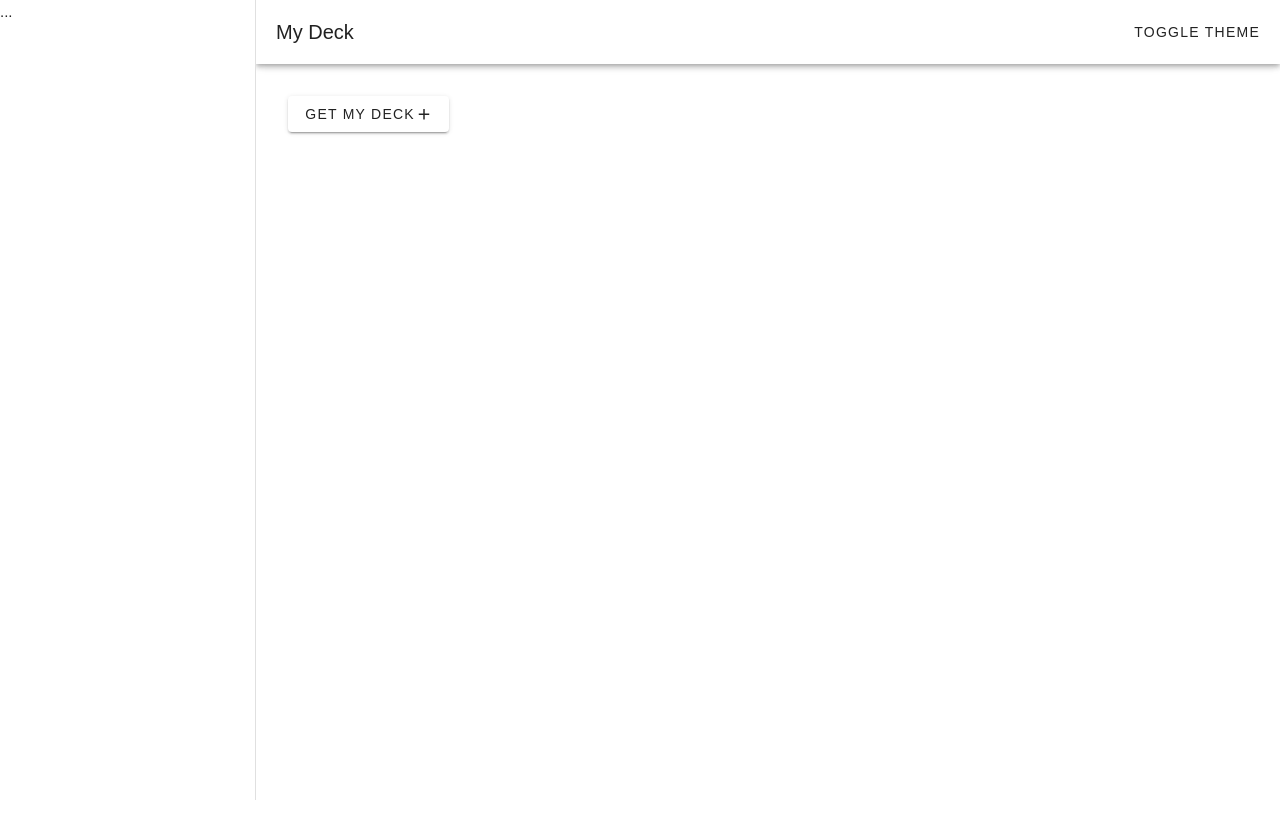
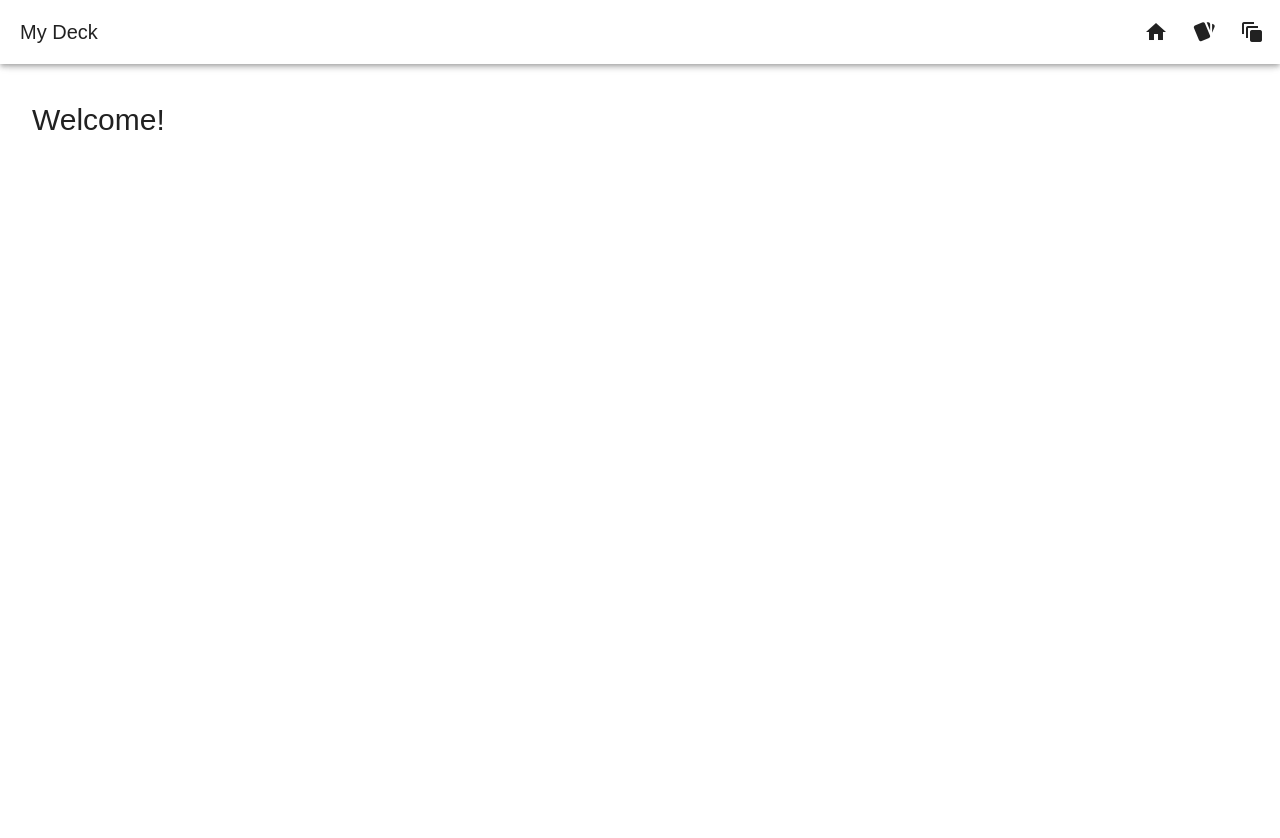
Before and after one commit to zenopopovici/vue-project, a Vue app: page / in a window 1280 px wide. Shown: the top 838 px of the page. Built offline with nearby package versions, Linux system fonts and the light colour scheme.

Commit message:
feat: implement  pages

```diff
--- /dev/null
+++ b/src/404.vue
@@ -0,0 +1,13 @@
+<script></script>
+
+<template>
+  <main>
+    <h1>Not Found</h1>
+  </main>
+</template>
+
+<style scoped>
+header {
+  line-height: 1.5;
+}
+</style>
--- a/src/App.vue
+++ b/src/App.vue
@@ -1,10 +1,61 @@
-<script setup>
-import TheDeck from "./components/TheDeck.vue";
+<script>
+import Home from "./Home.vue";
+import Deck from "./Deck.vue";
+import NotFound from "./404.vue";
+import { useTheme } from "vuetify";
+
+const routes = {
+  "/": Home,
+  "/deck": Deck,
+};
+
+export default {
+  setup() {
+    const theme = useTheme();
+
+    return {
+      theme,
+      toggleTheme: () =>
+        (theme.global.name.value = theme.global.current.value.dark
+          ? "light"
+          : "dark"),
+    };
+  },
+  data() {
+    return {
+      currentPath: window.location.hash,
+    };
+  },
+  computed: {
+    currentView() {
+      return routes[this.currentPath.slice(1) || "/"] || NotFound;
+    },
+  },
+  mounted() {
+    window.addEventListener("hashchange", () => {
+      this.currentPath = window.location.hash;
+    });
+  },
+  methods: {
+    goTo(location) {
+      return (window.location = location);
+    },
+  },
+};
 </script>
 
 <template>
   <main>
-    <TheDeck />
+    <v-app>
+      <v-app-bar title="My Deck">
+        <v-btn @click="goTo('#/')" icon="mdi-home"></v-btn>
+        <v-btn @click="goTo('#/deck')" icon="mdi-cards"></v-btn>
+        <v-btn @click="toggleTheme" icon="mdi-animation"></v-btn>
+      </v-app-bar>
+      <v-main>
+        <component :is="currentView" />
+      </v-main>
+    </v-app>
   </main>
 </template>
 
--- /dev/null
+++ b/src/Deck.vue
@@ -0,0 +1,13 @@
+<script setup>
+import TheDeck from "./components/TheDeck.vue";
+</script>
+
+<template>
+  <TheDeck />
+</template>
+
+<style scoped>
+header {
+  line-height: 1.5;
+}
+</style>
--- /dev/null
+++ b/src/Home.vue
@@ -0,0 +1,11 @@
+<script></script>
+
+<template>
+  <h1>Welcome!</h1>
+</template>
+
+<style scoped>
+header {
+  line-height: 1.5;
+}
+</style>
--- a/src/components/TheDeck.vue
+++ b/src/components/TheDeck.vue
@@ -1,18 +1,5 @@
 <script>
-import { useTheme } from "vuetify";
-
 export default {
-  setup() {
-    const theme = useTheme();
-
-    return {
-      theme,
-      toggleTheme: () =>
-        (theme.global.name.value = theme.global.current.value.dark
-          ? "light"
-          : "dark"),
-    };
-  },
   data() {
     return {
       deckData: null,
@@ -55,13 +42,6 @@ export default {
 </script>
 
 <template>
-  <v-app>
-    <v-navigation-drawer>...</v-navigation-drawer>
-    <v-app-bar title="My Deck">
-      <v-btn @click="toggleTheme">Toggle Theme</v-btn>
-    </v-app-bar>
-
-    <v-main>
   <v-btn @click="fetchDeck"
     >Get my Deck <v-icon icon="mdi-plus"></v-icon
   ></v-btn>
@@ -107,8 +87,6 @@ export default {
       </v-col>
     </v-row>
   </div>
-    </v-main>
-  </v-app>
 </template>
 
 <style scoped>
```
Lines whose indentation alone changed are shown as unchanged.
